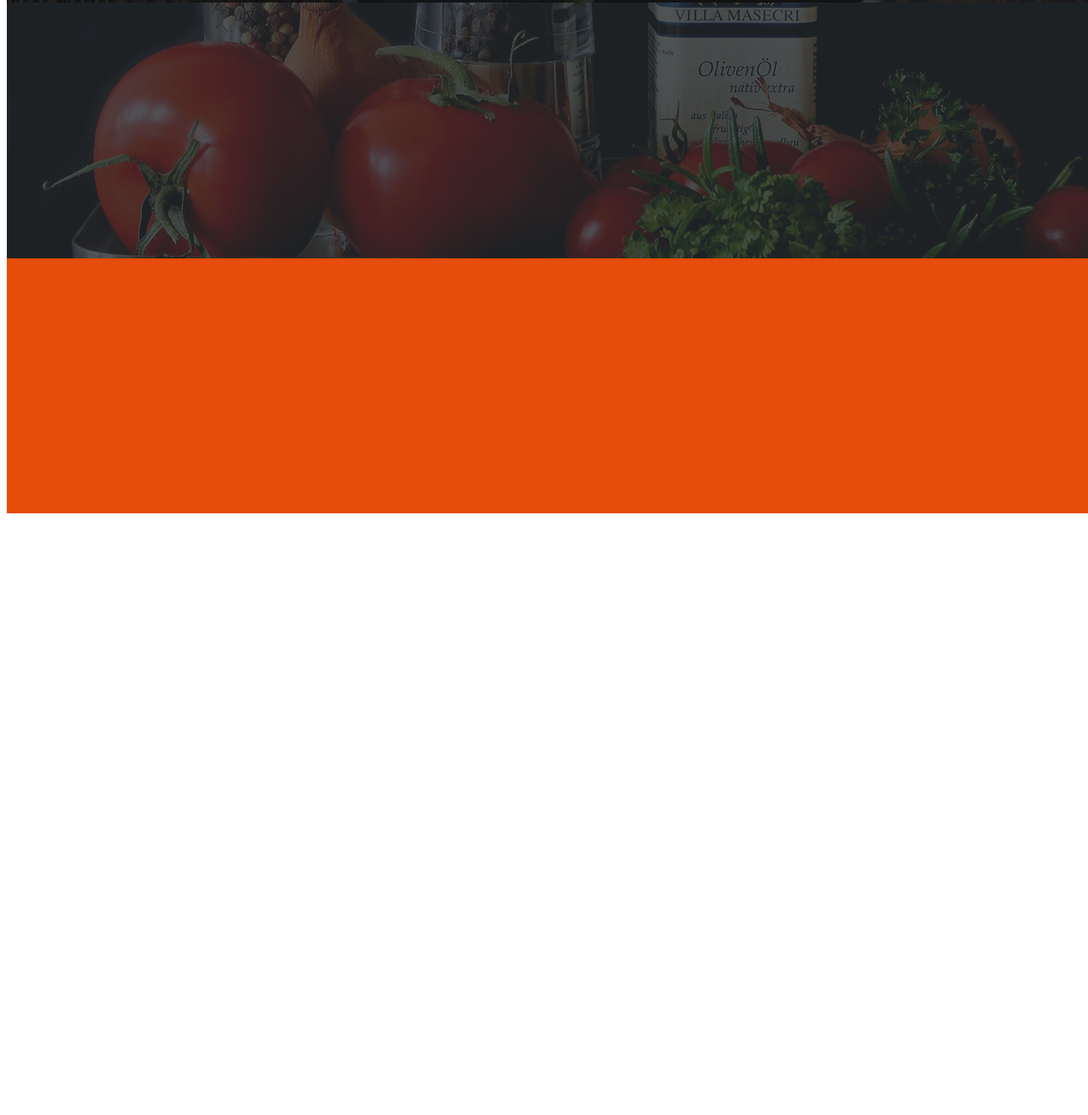
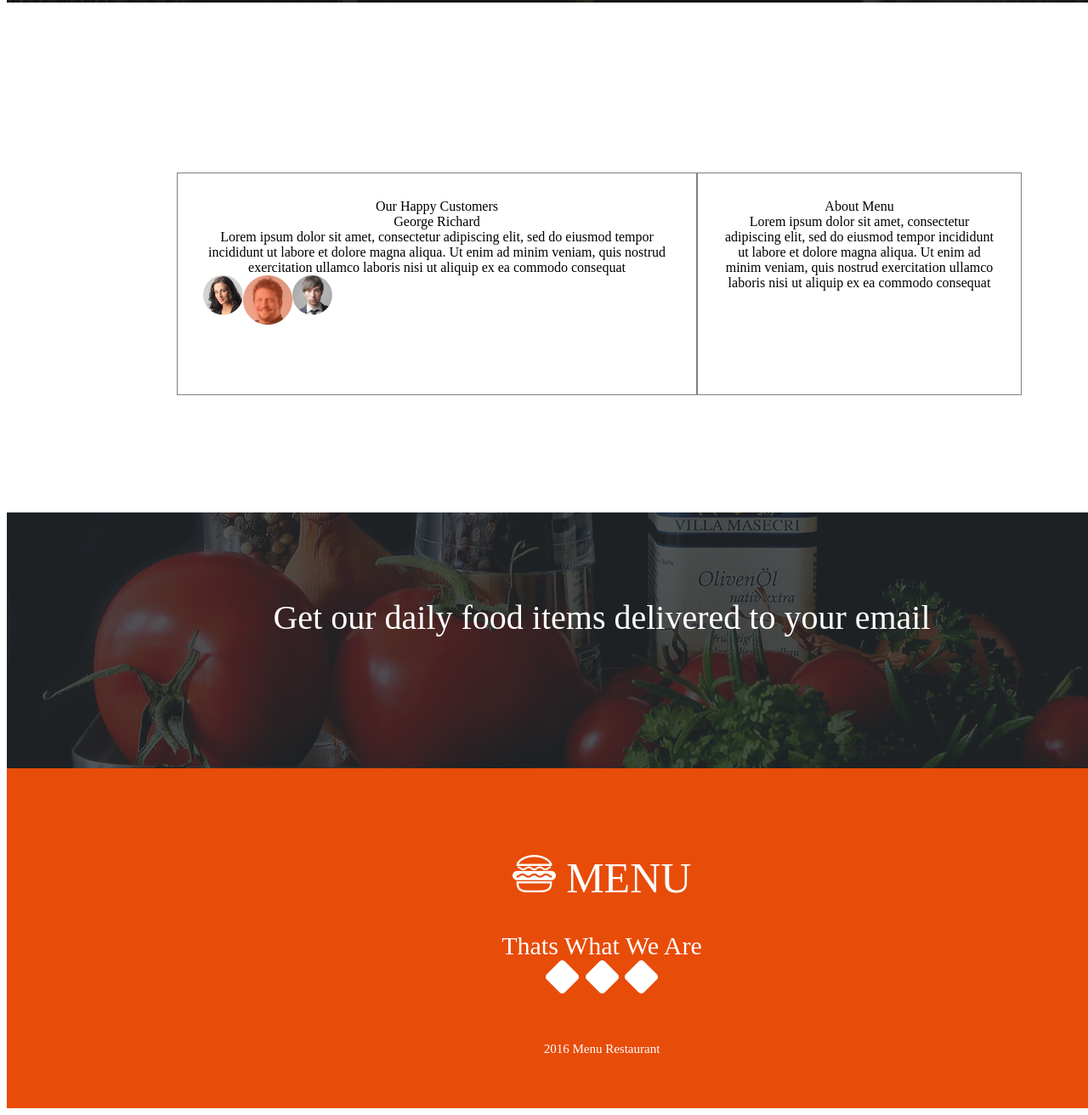
Before and after one commit to syamkerai/moringaip2, a plain HTML site: page index.html in a window 1280 px wide. Shown: the part 2310-3622 px from the top of the page at 85% size. Before the commit the page ends 2922 px from the top, so only its background shows below. Drawn offline with Linux system fonts and the light colour scheme.

Commit message:
final edit with footer and copyrifht

```diff
--- a/index.html
+++ b/index.html
@@ -25,9 +25,9 @@
 			<img src="assets/fastfood1.jpg">
 			<img src="assets/fastfood2.jpg"></div>
 		<div class="columns">Lorem ipsum dolor sit amet, consectetur adipiscing elit. Maecenas eu imperdiet ante. Vestibulum faucibus odio ut dolor posuere pretium. Sed blandit felis neque, at tincidunt odio euismod in. Ut luctus lacinia gravida. Fusce feugiat porttitor arcu, sit amet venenatis elit scelerisque id. Pellentesque habitant morbi tristique senectus et netus et malesuada fames ac turpis egestas. Donec id egestas lacus, quis tempor massa. Suspendisse vehicula ornare tortor, et facilisis dolor pellentesque consectetur. Aenean nec dolor enim. Mauris sollicitudin mollis sem nec semper. Ut pellentesque rutrum nunc a ullamcorper. Pellentesque tempor, dui ut ornare consequat, sapien nisi convallis augue, ut mollis mi arcu vitae arcu.</div>
-		<div class="columns">
-			<img src="assets/drink1.jpg" style="float:left">
-			<img src="assets/drink2.jpg" style="float:left">
+		<div class="columns vert">
+			<img src="assets/drink1.jpg" >
+			<img src="assets/drink2.jpg" >
 		</div>
 		<div class="columns">Lorem ipsum dolor sit amet, consectetur adipiscing elit. Maecenas eu imperdiet ante. Vestibulum faucibus odio ut dolor posuere pretium. Sed blandit felis neque, at tincidunt odio euismod in. Ut luctus lacinia gravida. Fusce feugiat porttitor arcu, sit amet venenatis elit scelerisque id. Pellentesque habitant morbi tristique senectus et netus et malesuada fames ac turpis egestas. Donec id egestas lacus, quis tempor massa. Suspendisse vehicula ornare tortor, et facilisis dolor pellentesque consectetur. Aenean nec dolor enim. Mauris sollicitudin mollis sem nec semper. Ut pellentesque rutrum nunc a ullamcorper. Pellentesque tempor, dui ut ornare consequat, sapien nisi convallis augue, ut mollis mi arcu vitae arcu.</div>
 	</div>
@@ -46,8 +46,35 @@
 			</div>
 		</div>
 	</div>
-	<div id="comments"></div>
-	<div id="contact"></div>
-	<div id="footer"></div>
+	<div id="comments">
+		<div id="cont1">
+			<span id="c1">Our Happy Customers</span><br/>
+			<span id="c2">George Richard</span><br/>
+			<span id="c3">Lorem ipsum dolor sit amet, consectetur adipiscing elit, sed do eiusmod tempor incididunt ut labore et dolore magna aliqua. Ut enim ad minim veniam, quis nostrud exercitation ullamco laboris nisi ut aliquip ex ea commodo consequat</span><br/>
+			<div id="people">
+				<img src="assets/customers/p1.png" style="float:left">
+				<img src="assets/customers/p2.png" style="float:left">
+				<img src="assets/customers/p3.png" style="float:left">
+			</div>
+		</div>
+		<div id="cont2">
+			<span id="c4">About Menu</span><br/>
+			Lorem ipsum dolor sit amet, consectetur adipiscing elit, sed do eiusmod tempor incididunt ut labore et dolore magna aliqua. Ut enim ad minim veniam, quis nostrud exercitation ullamco laboris nisi ut aliquip ex ea commodo consequat
+
+		</div>
+	</div>
+	<div id="contact">
+		Get our daily food items delivered to your email<br/>
+	</div>
+	<div id="footer">
+		<div id="ftMenu"><img alt="" src="assets/footerlogos/logo_white.png"/> MENU	</div>
+		<br/>Thats What We Are
+		<div id="icons">
+			<img src="assets/footerlogos/facebook.png"/>
+			<img src="assets/footerlogos/twitter.png"/>
+			<img src="assets/footerlogos/pinterest.png"/>
+		</div>
+		<span id="copyRight">2016 Menu Restaurant</span>
+	</div>
 </body>
 </html>
--- a/style.css
+++ b/style.css
@@ -78,6 +78,9 @@ body{
 	padding: 30px;
 	float: left;
 }
+#body1 > .vert >img{
+	float:left;
+}
 #body2{
 	clear:both;
 	display: block;
@@ -111,17 +114,63 @@ body{
 }
 
 #bd2Menu > img{
+	display:block;
 	margin: 30px;
+	width: 280px;
+	height: 220px;
+	background-color: white;
+
+}
+#comments{
+	display: block;
+	width: 1000px;
+	height: 200px;
+	padding: 200px;
+	text-align: center;
+}
+#comments > #cont1{
+	width: 55%;
+	float: left;
+	border: solid 1px gray;
+	height: 100%;
+	padding: 30px;
+
+}
+#comments > #cont2{
+	width: 32%;
+	float: left;
+	border: solid 1px gray;
+	height: 100%;
+	padding: 30px;
 }
 #contact{
 	clear:both;
 	display: block;
 	width: 100%;
-	height: 301px;
+	height: 201px;
 	background-image: url("assets/backgrounds/subscribe.jpg");
+	text-align: center;
+	padding-top: 100px;
+	font-size: 40PX;
+	color: white;
 }
 #footer{
 	width: 100%;
 	height: 300px;
 	background-color: #e84c09;
+	padding-top: 100px;
+	font-size: 30px;
+	text-align: center;
+	color: white;
 }
+
+#ftMenu{
+	width:600px;
+	margin: auto;
+	font-size: 50px;
+}
+#copyRight{
+	display:inline-block;
+	margin-top:50px;
+	font-size: 15px;
+}
```
